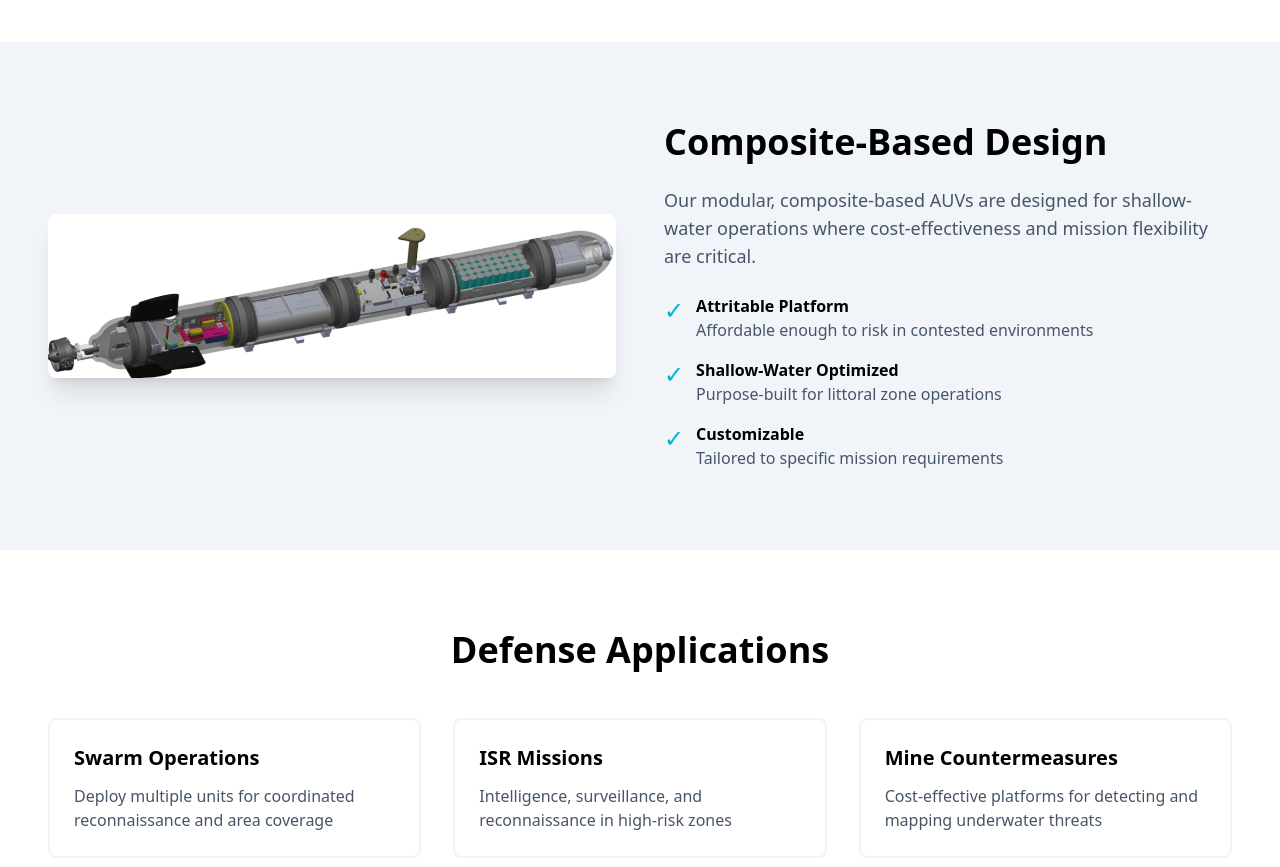
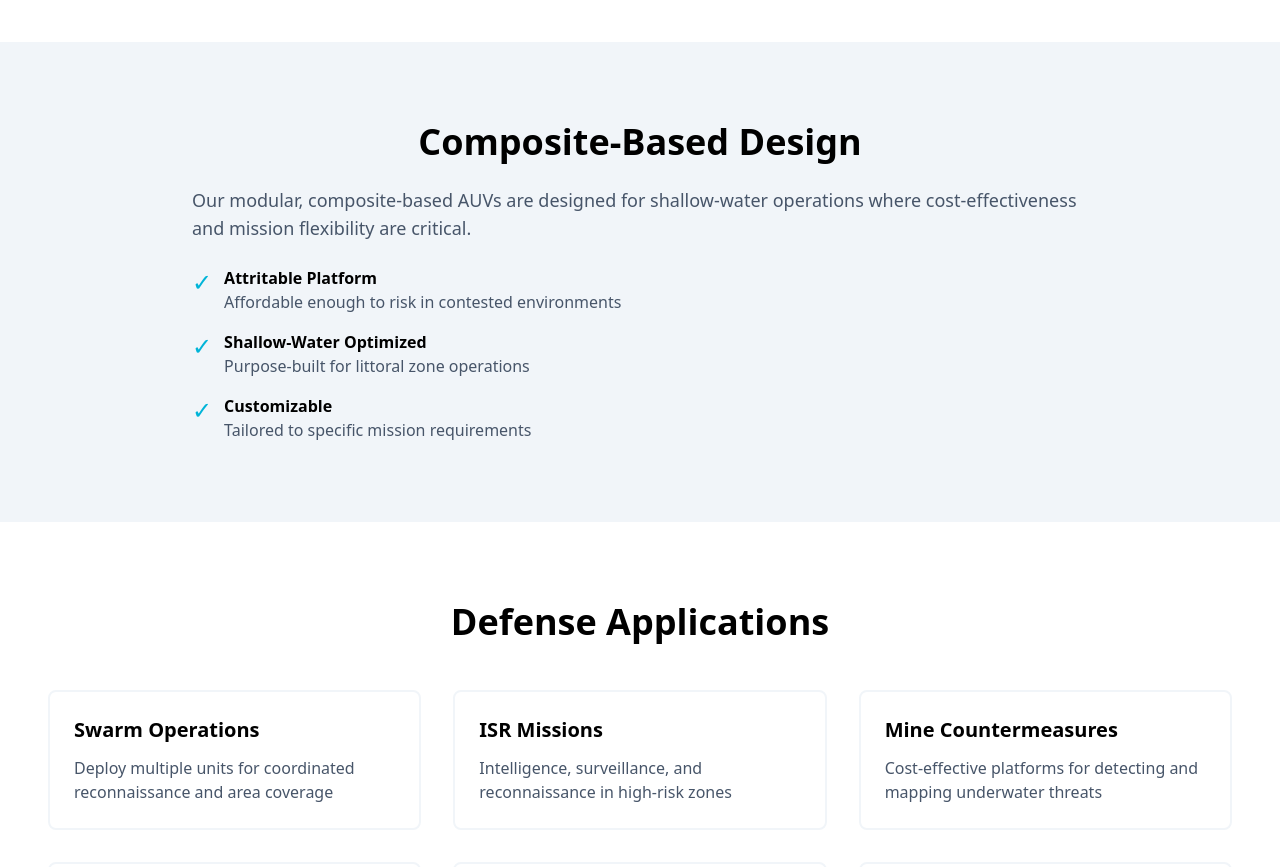
Before and after one commit to jbhbsbl-netizen/Morpho-Technologies, a Next.js app: page / in a window 1280 px wide. Shown: the part 1060-1927 px from the top of the page. Built offline with nearby package versions, Linux system fonts and the light colour scheme.

Commit message:
Remove CAD render image for security

```diff
--- a/app/page.tsx
+++ b/app/page.tsx
@@ -77,18 +77,9 @@ export default function Home() {
 
       {/* Technology Section */}
       <section id="technology" className="py-20 px-6 md:px-12 bg-[#f1f5f9]">
-        <div className="max-w-7xl mx-auto grid md:grid-cols-2 gap-12 items-center">
+        <div className="max-w-4xl mx-auto">
           <div>
-            <Image
-              src="/auv-render.png"
-              alt="Morpho AUV technical render"
-              width={600}
-              height={300}
-              className="rounded-lg shadow-xl"
-            />
-          </div>
-          <div>
-            <h2 className="text-3xl md:text-4xl font-bold mb-6">Composite-Based Design</h2>
+            <h2 className="text-3xl md:text-4xl font-bold mb-6 text-center">Composite-Based Design</h2>
             <p className="text-lg mb-6 text-[#475569]">
               Our modular, composite-based AUVs are designed for shallow-water operations where cost-effectiveness and mission flexibility are critical.
             </p>
```
